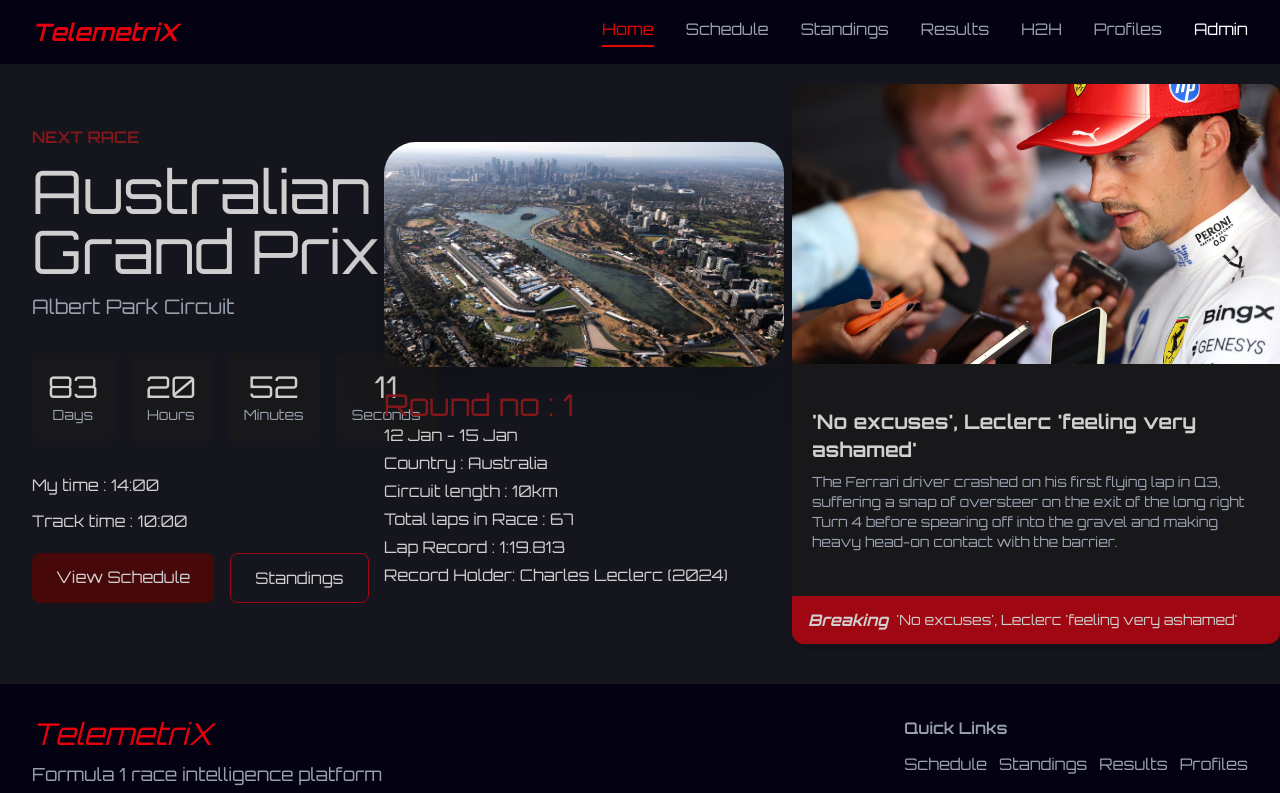
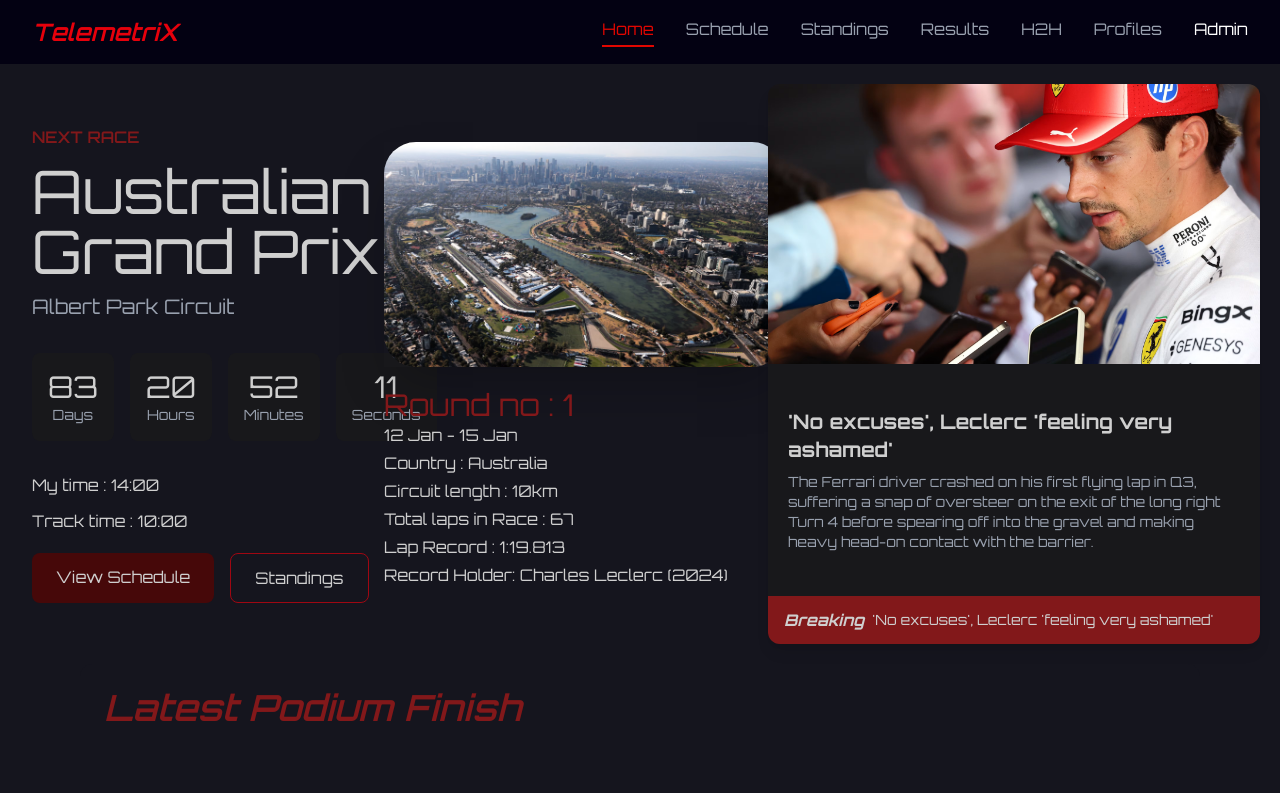
Before and after one commit to Srikarchaganti-01/Telemetrix, a React (Vite) app: page / in a window 1280 px wide. Shown: the top 793 px of the page. Built offline with nearby package versions, Linux system fonts and the light colour scheme.

Commit message:
completed Fia Updates section and small tweaks in hero and some other shit

```diff
--- a/package.json
+++ b/package.json
@@ -16,8 +16,10 @@
     "@fortawesome/free-solid-svg-icons": "^7.2.0",
     "@fortawesome/react-fontawesome": "^3.3.1",
     "@tailwindcss/vite": "^4.3.1",
+    "chart.js": "^4.5.1",
     "lucide-react": "^1.21.0",
     "react": "^19.2.6",
+    "react-chartjs-2": "^5.3.1",
     "react-dom": "^19.2.6",
     "react-router-dom": "^7.18.0",
     "tailwindcss": "^4.3.1"
--- a/src/App.jsx
+++ b/src/App.jsx
@@ -7,6 +7,7 @@ import {
   Results,
   Schedule,
   Standings,
+  NotFound,
 } from "./Pages/index";
 
 function App() {
@@ -20,6 +21,7 @@ function App() {
         <Route path="/profiles" element={<Profiles />} />
         <Route path="/schedule" element={<Schedule />} />
         <Route path="/standings" element={<Standings />} />
+        <Route path="*" element={<NotFound />} />
       </Routes>
     </BrowserRouter>
   );
--- a/src/Components/home/FIAUpdates.jsx
+++ b/src/Components/home/FIAUpdates.jsx
@@ -35,7 +35,7 @@ function FIAUpdates() {
         <p className="text-gray-400 text-sm">{item.description}</p>
       </div>
 
-      <div className="bg-red-800 px-4 py-3 flex items-center gap-2">
+      <div className="bg-red-900 px-4 py-3 flex items-center gap-2">
         <span className=" italic font-bold">{item.tag}</span>
         <span className="text-sm truncate">{item.title}</span>
       </div>
--- a/src/Components/home/Hero.jsx
+++ b/src/Components/home/Hero.jsx
@@ -16,10 +16,6 @@ function Hero() {
 
     return () => clearInterval(timer);
   }, []);
-
-  console.log(nextRace.raceTime);
-
-  console.log(getCountdown(nextRace.raceTime));
 
   return (
     <section className="min-h-[70vh] flex items-center px-8">
--- a/src/Components/index.js
+++ b/src/Components/index.js
@@ -20,8 +20,10 @@ import StandingsForm from "./admin/StandingsForm";
 import ComparisonCard from "./h2h/ComparisonCard";
 import DriverSelector from "./h2h/DriverSelector";
 import H2HGraph from "./h2h/H2HGraph";
+import Error404 from "./selector/Error404";
 
 export {
+  Error404,
   Navbar,
   Footer,
   OptionSlider,
--- /dev/null
+++ b/src/Components/selector/Error404.jsx
@@ -0,0 +1,29 @@
+import React from "react";
+
+function Error404() {
+  return (
+    <div className="flex justify-between m-20">
+      <div className="w-3/5">
+        <div className="text-yellow-500 text-4xl font-bold mb-5">
+          YELLOW FLAG
+        </div>
+        <div className="text-3xl text-gray-400 italic mb-10">
+          Looks like you've gone off the racing line.
+        </div>
+        <div className="text-xl mb-20">
+          The page you're trying to reach spun out somewhere in Turn 1 and
+          hasn't returned to the paddock yet.
+        </div>
+        <div className="text-3xl font-semibold ">Race Control Message:</div>
+        <div className="text-2xl">Error 404 — Page Not Found</div>
+        <div className="text-xl">[ Return to Paddock ]</div>
+      </div>
+      <div className="flex flex-col items-center justify-center">
+        <div className="text-9xl">404</div>
+        <div className="text-5xl">Page Not Found</div>
+      </div>
+    </div>
+  );
+}
+
+export default Error404;
--- a/src/Pages/Home.jsx
+++ b/src/Pages/Home.jsx
@@ -13,14 +13,18 @@ function Home() {
   return (
     <>
       <Navbar />
-      <div className="flex gap-6">
-        <div className="w-3/5 min-h-fit">
-          <Hero />
+      <div className="flex flex-col gap-5">
+        <div className="flex gap=5">
+          <div className="w-3/5 min-h-fit">
+            <Hero />
+          </div>
+
+          <div className="w-2/5 min-h-full mr-5">
+            <FIAUpdates />
+          </div>
         </div>
-
-        <div className="w-2/5 min-h-full">
-          <FIAUpdates />
-        </div>
+        <PodiumCard />
+        <SeasonStats />
       </div>
       <Footer />
     </>
--- a/src/Pages/index.js
+++ b/src/Pages/index.js
@@ -5,5 +5,6 @@ import Profiles from "./Profiles";
 import Results from "./Results";
 import Schedule from "./Schedule";
 import Standings from "./Standings";
+import NotFound from "./NotFound";
 
-export { Admin, H2H, Home, Profiles, Results, Schedule, Standings };
+export { Admin, H2H, Home, Profiles, Results, Schedule, Standings, NotFound };
```
Also changed, not shown: src/Data/DriverBanner/RUS.avif (added), 1 other file (tests, documents, lock files or other folders).
